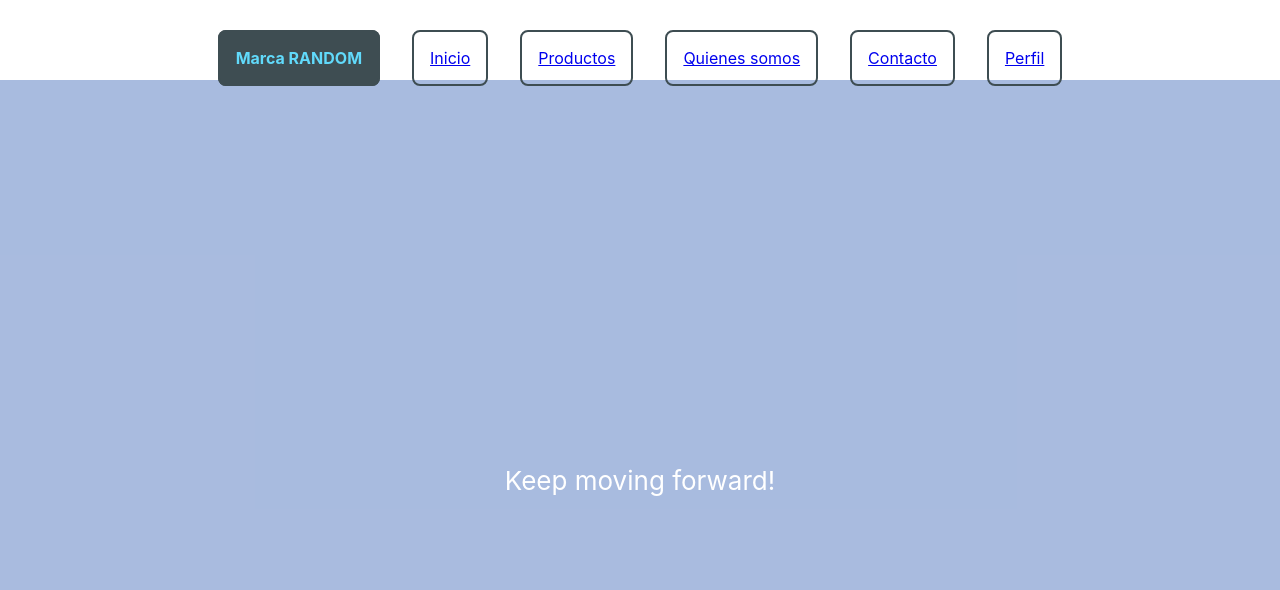
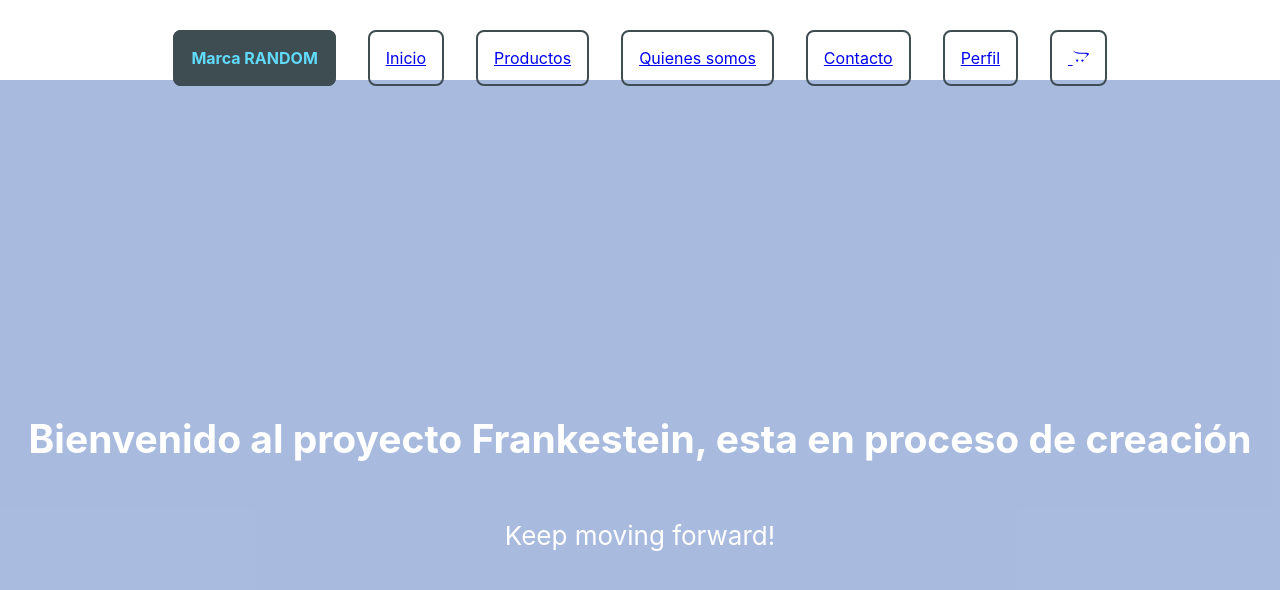
Before and after one commit to BrianEZM/reactJsCoder, a React (Create React App) app: page / in a window 1280 px wide. Shown: the top 590 px of the page. Built offline with nearby package versions, Linux system fonts and the light colour scheme.

Commit message:
agregando Cart y ILC v1

```diff
--- a/package.json
+++ b/package.json
@@ -8,6 +8,7 @@
     "@testing-library/user-event": "^13.5.0",
     "react": "^17.0.2",
     "react-dom": "^17.0.2",
+    "react-icons": "^4.3.1",
     "react-scripts": "5.0.0",
     "web-vitals": "^2.1.4"
   },
--- a/src/App.js
+++ b/src/App.js
@@ -1,26 +1,24 @@
 import logo from './logo.svg';
 import './App.css';
-import Desafios from './Desafios.js';
+import {Desafios} from './componentes/desafio2cartWidgetILC/ItemListContainer.js';
+import {NavBar} from './componentes/desafio1navBar/NavBar'
 
-function App(props) {
 
-  console.log(props.name);
+function App() {
+
+  const greeting = "Bienvenido al proyecto Frankestein, esta en proceso de creación";
 
   return (
     <div className="App">
-      <nav className="navbar1">
-          <a className='marca1'>Marca RANDOM</a>
-          <a href='#'>Inicio</a>
-          <a href='#'>Productos</a>
-          <a href='#'>Quienes somos</a>
-          <a href='#'>Contacto</a>
-          <a href='#'>Perfil</a>
-        </nav>
+
+      <NavBar />
+
       <header className="App-header">
 
-        <section className='card1'>
+        <section>
+          <Desafios name={greeting}/>
+        </section>
 
-        </section>
         <p>
           Keep moving forward!
         </p>
--- a/src/Desafios.js
+++ /dev/null
@@ -1,16 +0,0 @@
-import App from './App.js'
-
-
-const Desafios = () => {
-
-    // var nombre1 = prompt('¿cual es tu nombre');
-    const nombre1 = "pepe";
-
-    return (
-        <>
-            <App name={nombre1}/>
-        </>
-    );
-};
-
-export default Desafios;
--- /dev/null
+++ b/src/componentes/desafio1navBar/NavBar.js
@@ -0,0 +1,19 @@
+import { CartWidget } from "../desafio2cartWidgetILC/CartWidget";
+
+export const NavBar = ({}) => {
+
+    return (
+        <>
+        <nav className="navbar1">
+          <a className='marca1'>Marca RANDOM</a>
+          <a href='#'>Inicio</a>
+          <a href='#'>Productos</a>
+          <a href='#'>Quienes somos</a>
+          <a href='#'>Contacto</a>
+          <a href='#'>Perfil</a>
+          <CartWidget />
+
+        </nav>
+        </>
+    );
+};
--- /dev/null
+++ b/src/componentes/desafio2cartWidgetILC/CartWidget.js
@@ -0,0 +1,10 @@
+import { FaOpencart } from 'react-icons/fa';
+
+export const CartWidget = () => {
+
+    return (
+
+        <a href='#'> <FaOpencart/> </a>
+
+    );
+};
--- /dev/null
+++ b/src/componentes/desafio2cartWidgetILC/ItemListContainer.js
@@ -0,0 +1,14 @@
+
+export const Desafios = ({name}) => {
+
+    // var nombre1 = prompt('¿cual es tu nombre');
+
+
+    return (
+        <>
+            <h1> {name} </h1>
+        </>
+    );
+};
+
+// export default Desafios;
```
Also changed, not shown: 1 other file (tests, documents, lock files or other folders).
